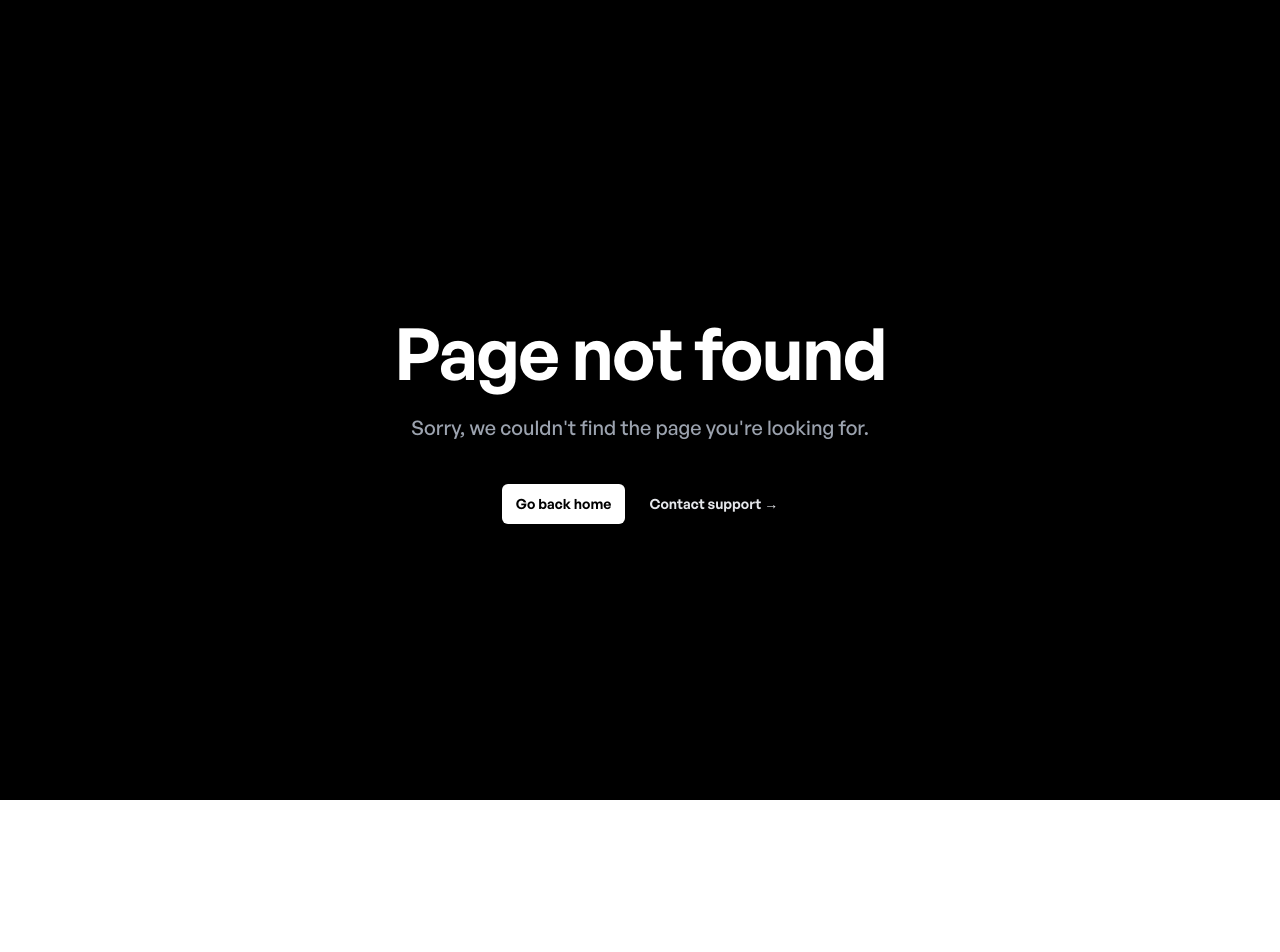
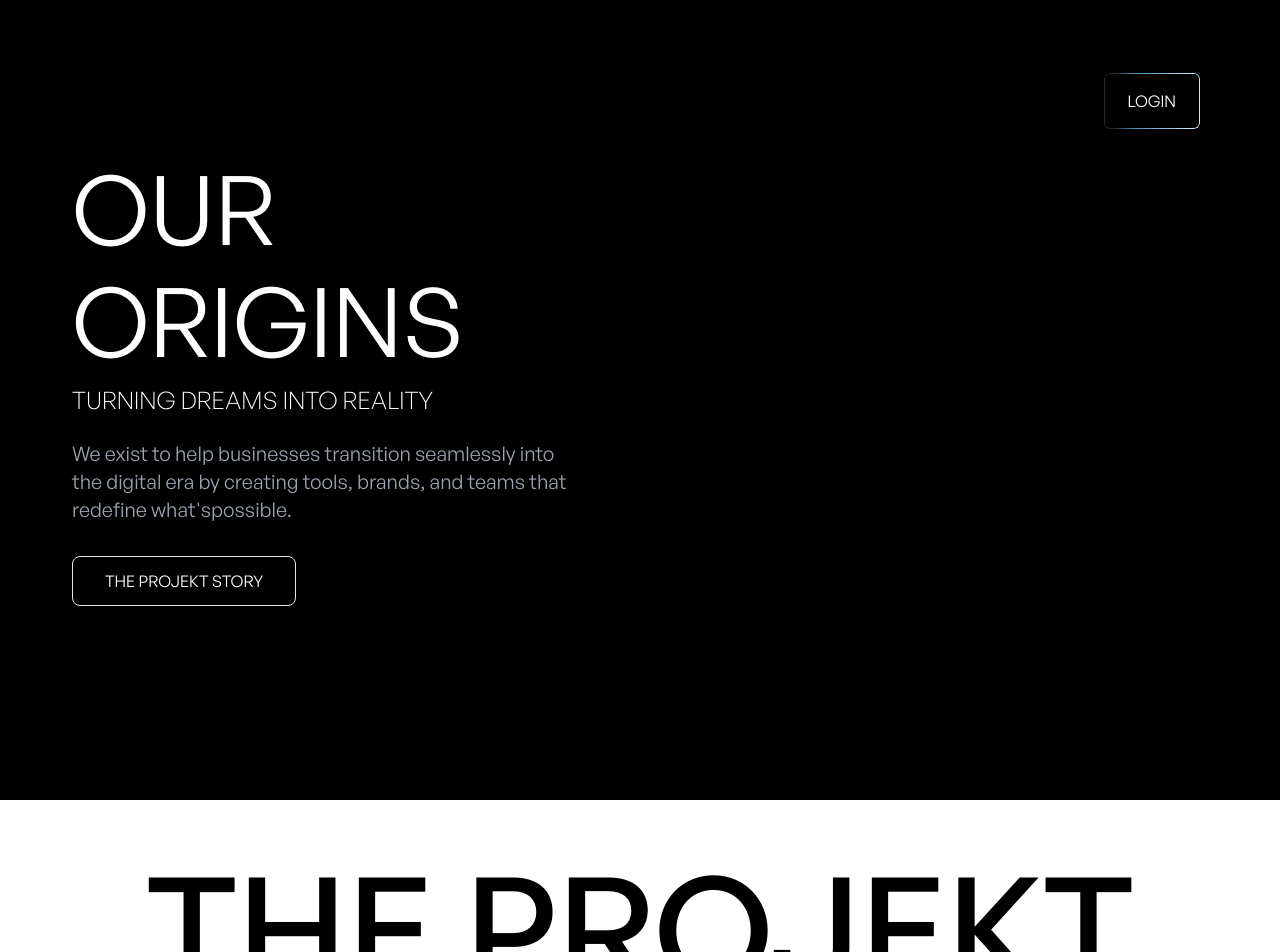
Before and after one commit to mikol-ux/test-projekt, a Next.js app: page /AboutUs in a window 1280 px wide. Before the commit this address had no page. Shown: the top 952 px of the page. Before the commit the page ends 800 px from the top, so only its background shows below. Built offline with nearby package versions, Linux system fonts and the light colour scheme.

Commit message:
about page landing, navbar, footer

```diff
--- /dev/null
+++ b/src/app/(about)/AboutUs/layout.tsx
@@ -0,0 +1,13 @@
+import Navbar from "../components/Navbar/TheBeginning";
+import Footer from "../components/Footer/TheEnding";
+import { Fragment } from "react";
+
+export default function RootLayout({ children }: Readonly<{ children: React.ReactNode }>) {
+    return (
+        <Fragment>
+            <Navbar />
+            <main>{children}</main>
+            <Footer />
+        </Fragment>
+    );
+}
--- /dev/null
+++ b/src/app/(about)/AboutUs/page.tsx
@@ -0,0 +1,14 @@
+import { Fragment } from "react";
+
+import OriginPage from "../sections/OriginPage/OriginPage";
+
+export default function AboutUsPage() {
+    return (
+        <Fragment>
+
+            <main className="flex flex-col gap-32">
+                <OriginPage />
+            </main>
+        </Fragment>
+    );
+}
--- /dev/null
+++ b/src/app/(about)/components/Footer/TheEnding.tsx
@@ -0,0 +1,9 @@
+import TheEnding from "@/app/(home)/partials/TheEnding/TheEnding";
+
+export default function Footer() {
+  return (
+    <footer className="footer">
+      <TheEnding />
+    </footer>
+  );
+}
--- /dev/null
+++ b/src/app/(about)/components/Navbar/TheBeginning.tsx
@@ -0,0 +1,9 @@
+import TheBeginning from '@/app/(home)/partials/TheBeginning/TheBeginning';
+
+export default function Navbar() {
+  return (
+    <nav className="navbar">
+      <TheBeginning />
+    </nav>
+  );
+}
--- /dev/null
+++ b/src/app/(about)/sections/OriginPage/OriginPage.tsx
@@ -0,0 +1,28 @@
+import React from "react";
+
+const OriginsPage: React.FC = () => {
+  return (
+    <div className="min-h-screen bg-black text-white flex flex-col items-start pt-40 pl-12">
+      <div className="text-left max-w-4xl px-6">
+        <div>
+          <div className="text-6xl md:text-8xl mb-4">OUR</div>
+          <div className="text-6xl md:text-8xl mb-4">ORIGINS</div>
+        </div>
+        <h2 className="text-xl md:text-2xl font-light mb-6">
+          TURNING DREAMS INTO REALITY
+        </h2>
+        <p className="text-gray-400 text-lg md:text-xl mb-8">
+          We exist to help businesses transition seamlessly into <br />
+          the digital era by creating tools, brands, and teams that <br />
+          redefine what&apos;spossible.
+        </p>
+        <button className="px-8 py-3 border border-white-400 rounded-lg hover:bg-white-800 transition duration-300">
+          THE PROJEKT STORY
+        </button>
+      </div>
+    </div>
+  );
+};
+
+
+export default OriginsPage;
```
